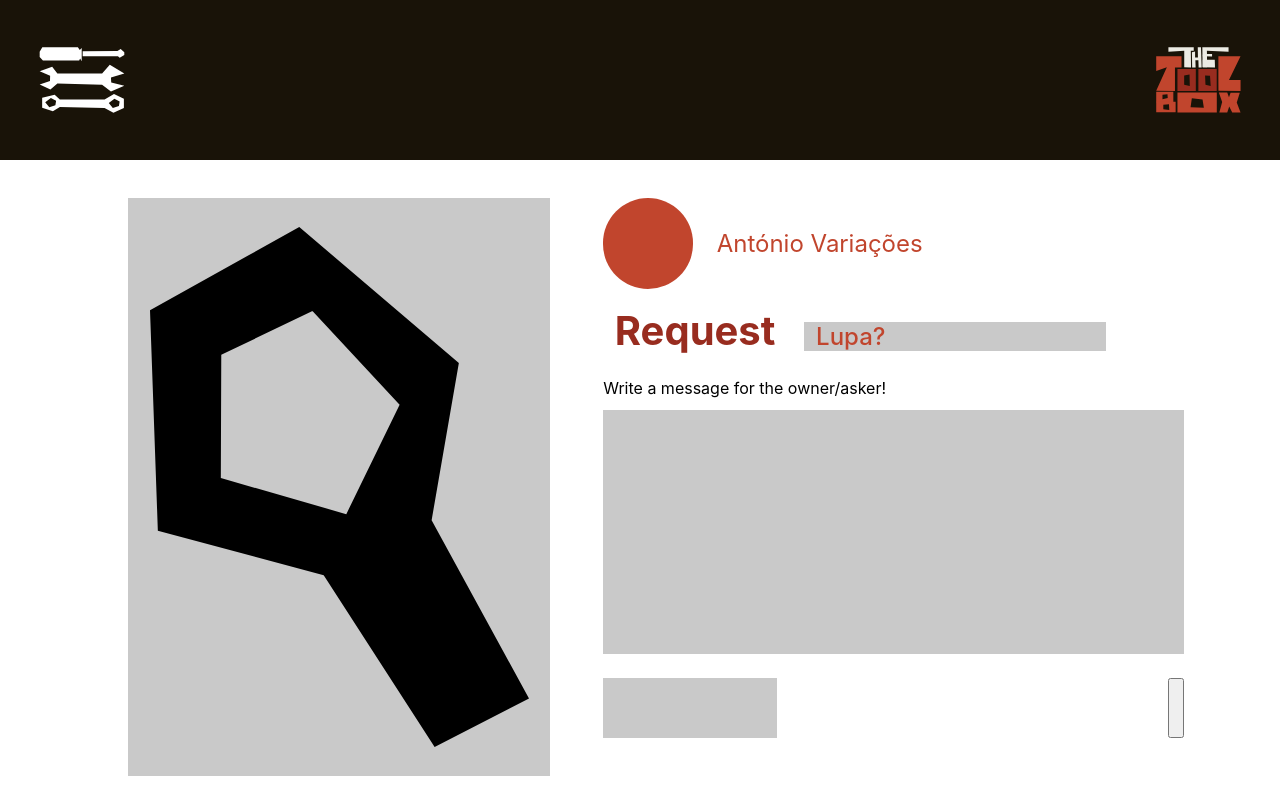
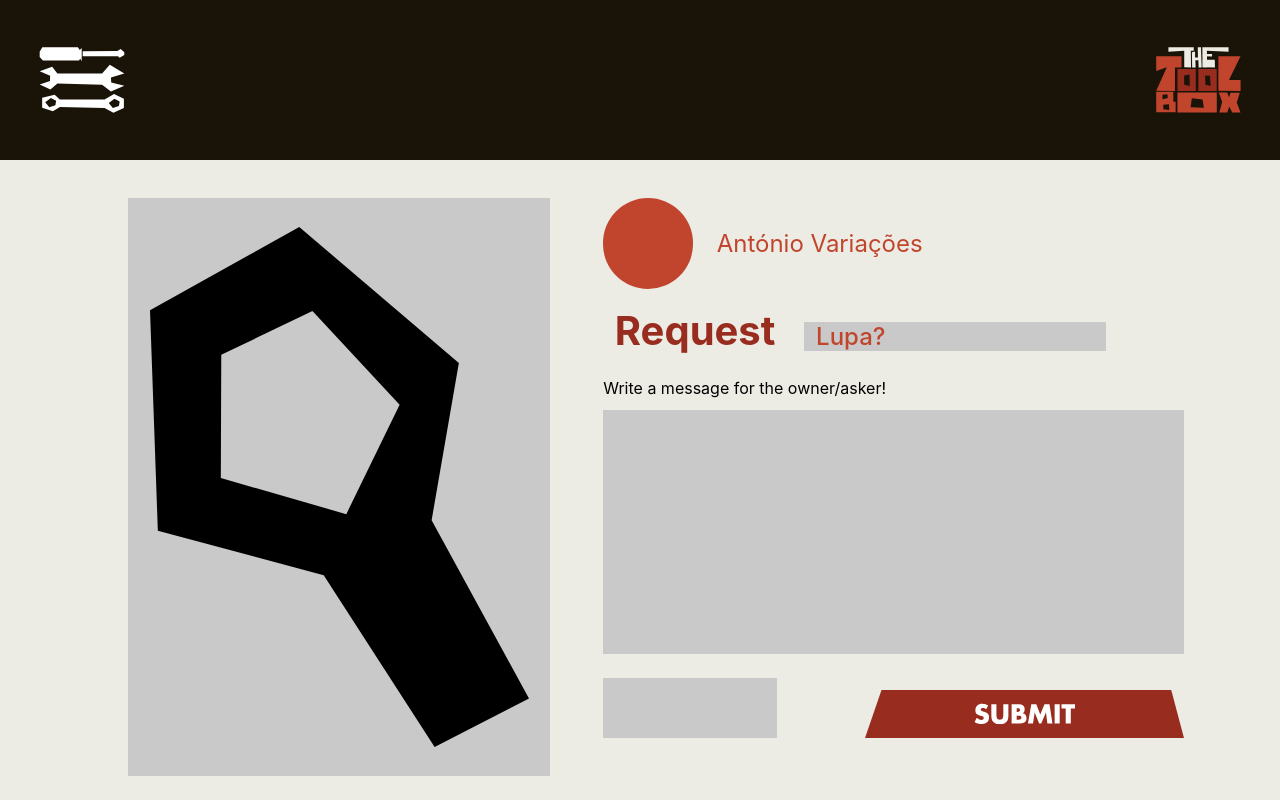
Before and after one commit to ulisses2mr/TheToolBox-ShiftAppens, a React (Create React App) app in the folder SHIFT/shift/: page /request in a window 1280 px wide. Built offline with nearby package versions, Linux system fonts and the light colour scheme.

Commit message:
vou me matar

```diff
--- a/SHIFT/shift/src/Pages/Request/Request.css
+++ b/SHIFT/shift/src/Pages/Request/Request.css
@@ -1,5 +1,6 @@
 .requests_page{
     height: 80vh;
+    background-color: var(--color-white);
     --color-brown: #191308;
   --color-white: #ecebe4;
   --color-red: #982c1f;
@@ -105,8 +106,15 @@
     width: 100%;
     margin-top: 5%;
 }
+
+#aaaa{align-items: end;}
 #balance{
     width:30%;
     height:100%;
     background-color: var(--bg-alt);
 }
+
+
+#butao{
+    width:55%;
+}
--- a/SHIFT/shift/src/Pages/Request/Request.jsx
+++ b/SHIFT/shift/src/Pages/Request/Request.jsx
@@ -2,6 +2,7 @@ import React, { useEffect, useState } from "react";
 import Navbar from "../../Components/Navbar/Navbar.jsx";
 import "./Request.css";
 import ImagemLupa from "../../Assets/lupa-04.svg";
+import Butt from '../../Assets/boton.svg';
 
 function Requests_page() {
   const [offers, setOffers] = useState([]);
@@ -27,9 +28,9 @@ function Requests_page() {
           Write a message for the owner/asker!<br></br>
           <input type="text" id="Message_Box"></input>
           </div>
-          <div>
+          <div id="aaaa">
             <div id="balance"></div>
-            <button id="Submit"></button>
+            <img id="butao"  src={Butt} ></img>
           </div>
         </div>
       </div>
```
